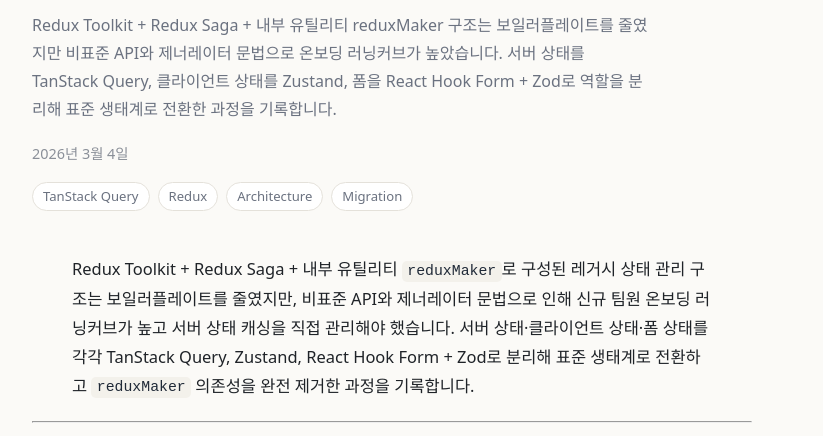
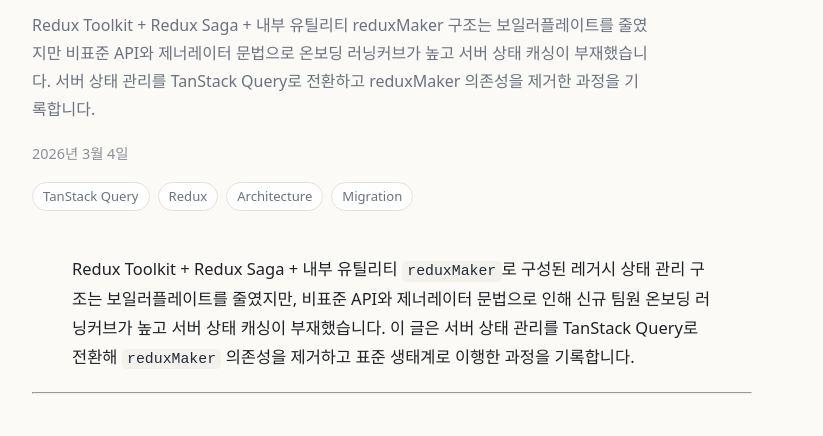
Before and after one commit to park-moen/park-moen.github.io, an Astro site: page /2026/03/05/redux-to-tanstack-query-migration in a window 1280 px wide. Shown: the part 282-718 px from the top of the page, without its empty margins (228-1051 px from the left). Built offline with nearby package versions, Linux system fonts and the light colour scheme; Astro itself is replaced by a stand-in of ours.

Commit message:
docs: redux-to-tanstack-query 포스트 범위 TanStack Query로 한정

```diff
--- a/src/content/blog/redux-to-tanstack-query-migration/index.mdx
+++ b/src/content/blog/redux-to-tanstack-query-migration/index.mdx
@@ -1,13 +1,13 @@
 ---
 title: "Redux Saga에서 TanStack Query로: 비표준 유틸리티 의존성 제거와 온보딩 비용 절감"
-description: "Redux Toolkit + Redux Saga + 내부 유틸리티 reduxMaker 구조는 보일러플레이트를 줄였지만 비표준 API와 제너레이터 문법으로 온보딩 러닝커브가 높았습니다. 서버 상태를 TanStack Query, 클라이언트 상태를 Zustand, 폼을 React Hook Form + Zod로 역할을 분리해 표준 생태계로 전환한 과정을 기록합니다."
+description: "Redux Toolkit + Redux Saga + 내부 유틸리티 reduxMaker 구조는 보일러플레이트를 줄였지만 비표준 API와 제너레이터 문법으로 온보딩 러닝커브가 높고 서버 상태 캐싱이 부재했습니다. 서버 상태 관리를 TanStack Query로 전환하고 reduxMaker 의존성을 제거한 과정을 기록합니다."
 pubDate: 2026-03-05T00:00:00+09:00
 slug: "2026/03/05/redux-to-tanstack-query-migration"
 tags: ["TanStack Query", "Redux", "Architecture", "Migration"]
 draft: false
 ---
 
-> Redux Toolkit + Redux Saga + 내부 유틸리티 `reduxMaker`로 구성된 레거시 상태 관리 구조는 보일러플레이트를 줄였지만, 비표준 API와 제너레이터 문법으로 인해 신규 팀원 온보딩 러닝커브가 높고 서버 상태 캐싱을 직접 관리해야 했습니다. 서버 상태·클라이언트 상태·폼 상태를 각각 TanStack Query, Zustand, React Hook Form + Zod로 분리해 표준 생태계로 전환하고 `reduxMaker` 의존성을 완전 제거한 과정을 기록합니다.
+> Redux Toolkit + Redux Saga + 내부 유틸리티 `reduxMaker`로 구성된 레거시 상태 관리 구조는 보일러플레이트를 줄였지만, 비표준 API와 제너레이터 문법으로 인해 신규 팀원 온보딩 러닝커브가 높고 서버 상태 캐싱이 부재했습니다. 이 글은 서버 상태 관리를 TanStack Query로 전환해 `reduxMaker` 의존성을 제거하고 표준 생태계로 이행한 과정을 기록합니다.
 
 ---
 
```
